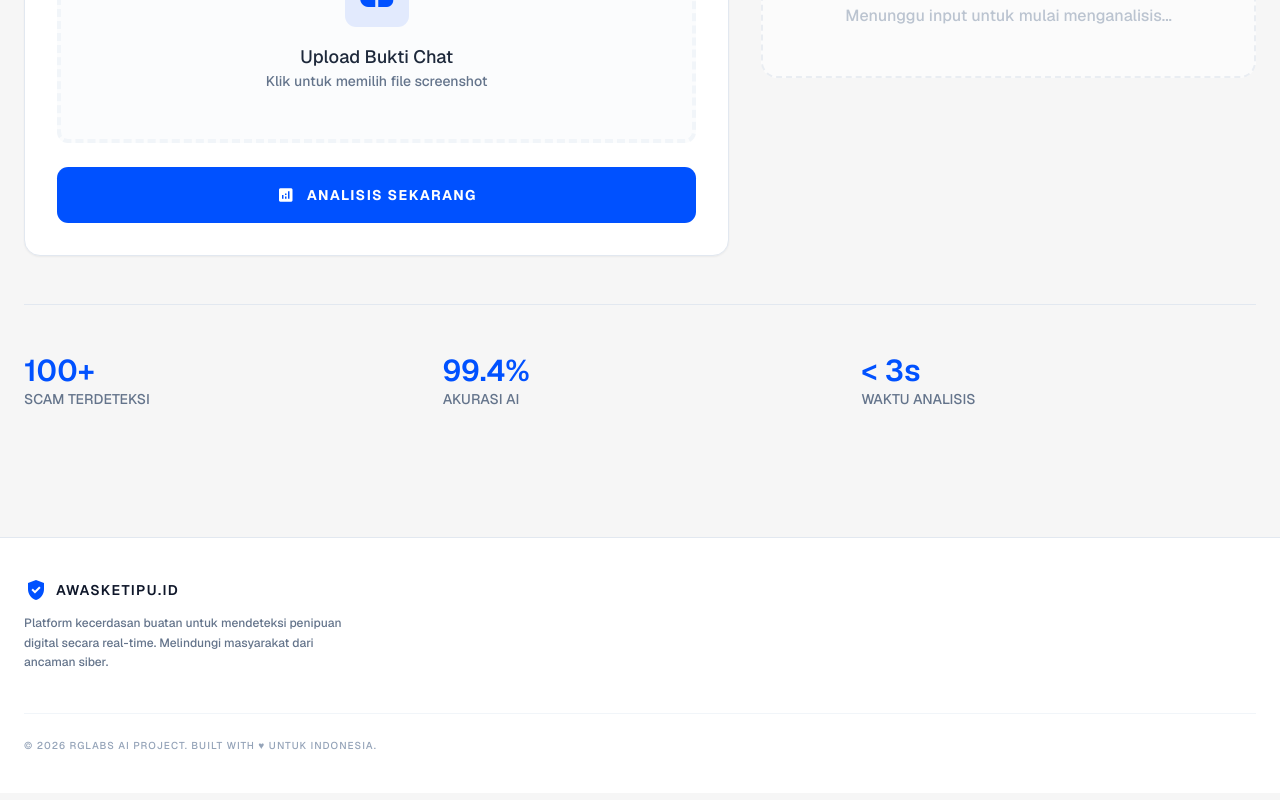
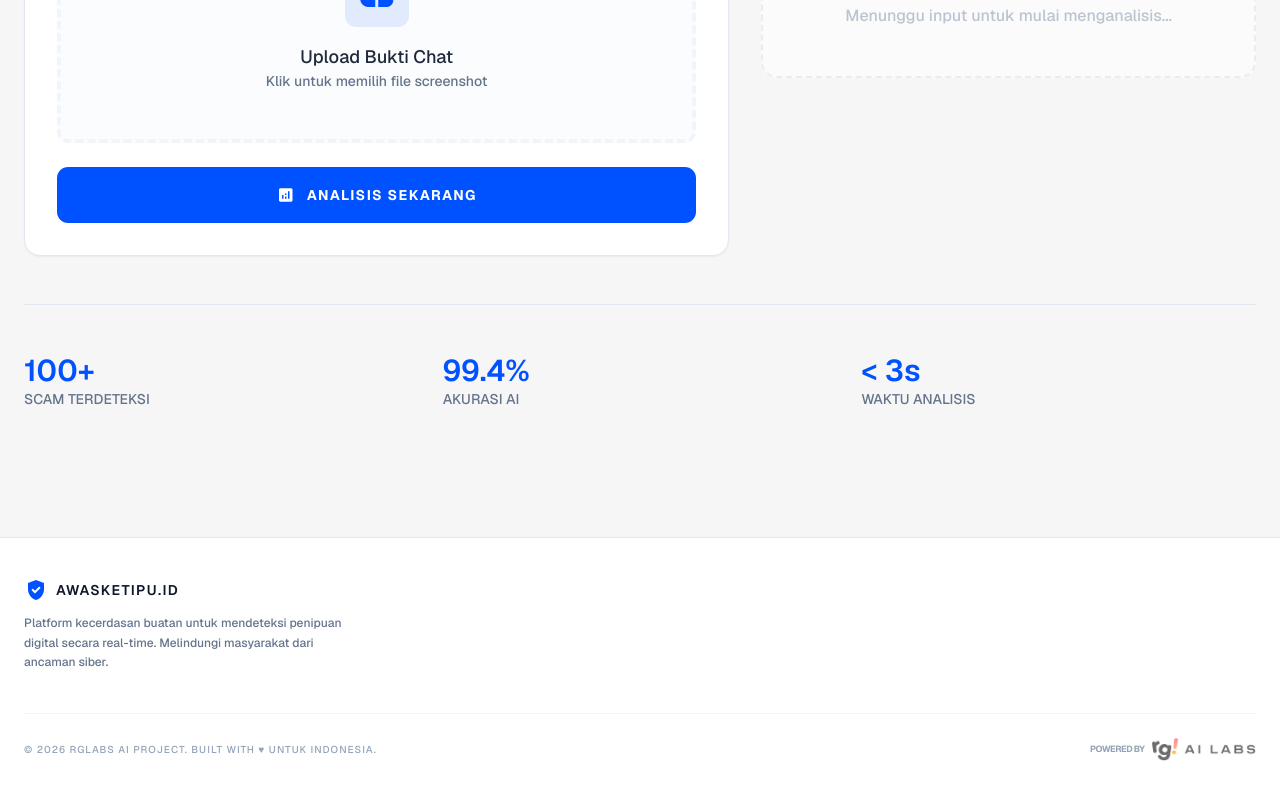
Before and after one commit to refrxx/cekscam-ai, a website: page index.html in a window 1280 px wide. Shown: the part 601-1401 px from the top of the page. Drawn offline with nearby package versions, Linux system fonts and the light colour scheme.

Commit message:
Fix: Footer and favicon update

```diff
--- a/index.html
+++ b/index.html
@@ -4,6 +4,7 @@
     <meta charset="utf-8"/>
     <meta content="width=device-width, initial-scale=1.0" name="viewport"/>
     <title>CekScam AI - Dashboard Keamanan</title>
+    <link rel="icon" type="image/png" href="rglabsfavico.png">
     <script src="https://cdn.tailwindcss.com?plugins=forms"></script>
     <link href="https://fonts.googleapis.com/css2?family=Geist:wght@100..900&display=swap" rel="stylesheet"/>
     <link href="https://fonts.googleapis.com/css2?family=Material+Symbols+Outlined:wght,FILL@100..700,0..1&display=swap" rel="stylesheet"/>
@@ -196,8 +197,17 @@
 
                 </div>
 
-                <div class="mt-10 pt-6 border-t border-slate-100 dark:border-slate-900 flex flex-col sm:flex-row justify-between items-center gap-4">
-                    <p class="text-[10px] font-medium text-slate-400 uppercase tracking-widest">© 2026 RGLABS AI Project. Built with ♥ untuk Indonesia.</p>
+                <div class="mt-10 pt-6 border-t border-slate-100 dark:border-slate-900 flex flex-col sm:flex-row justify-between items-center gap-6">
+                    <p class="text-[10px] font-medium text-slate-400 uppercase tracking-widest text-center sm:text-left">
+                        © 2026 RGLABS AI Project. Built with ♥ untuk Indonesia.
+                    </p>
+
+                    <div class="flex items-center gap-2">
+                        <span class="text-[9px] font-bold text-slate-400 uppercase tracking-tighter">Powered by</span>
+                        <div class="h-6 w-auto opacity-70 hover:opacity-100 transition-opacity">
+                            <img src="rglabsfooter.png" alt="RGLABS Logo" class="h-full w-auto object-contain">
+                        </div>
+                    </div>
                 </div>
             </div>
         </footer>
```
Also changed, not shown: rglabsfavico.png (added), rglabsfooter.png (added).
